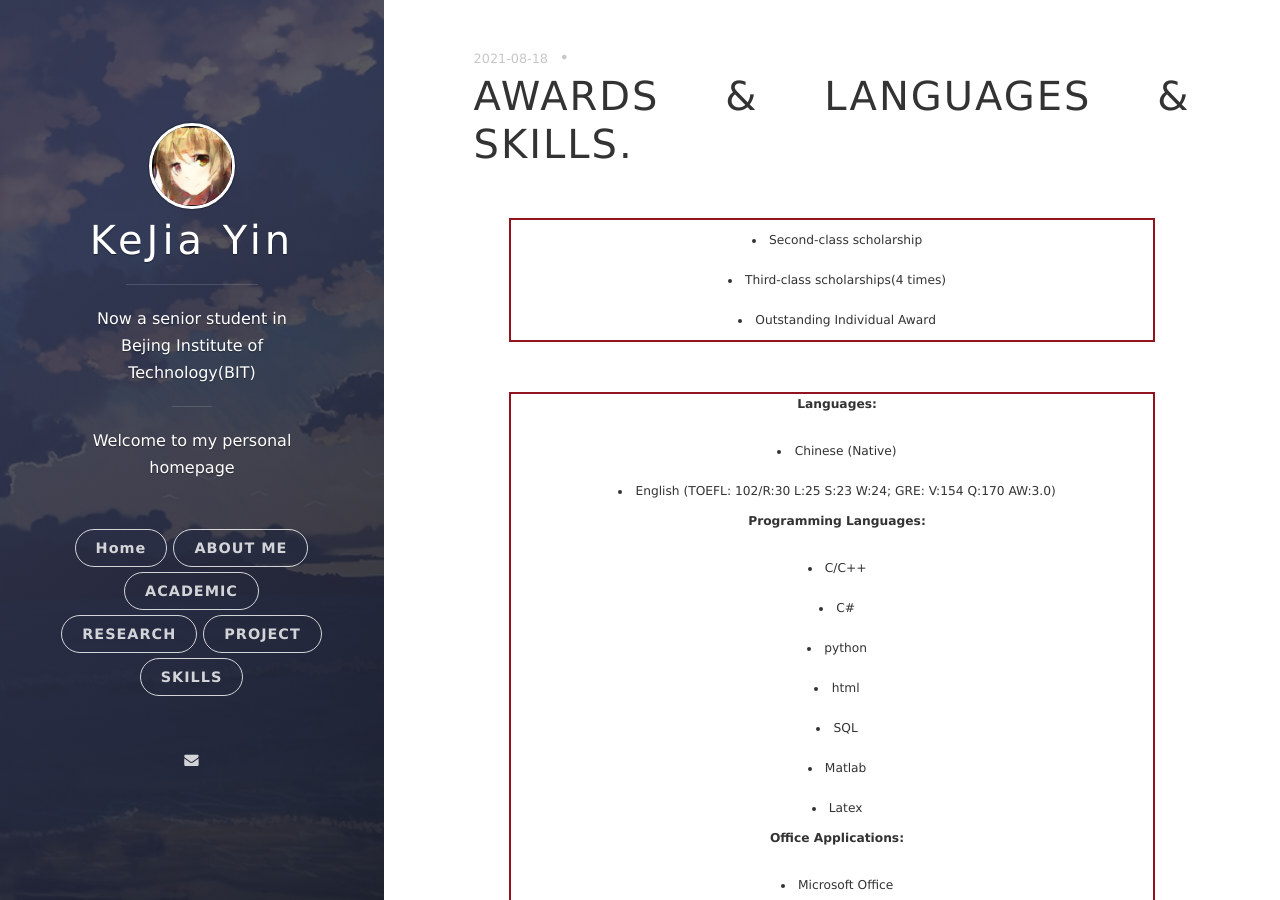
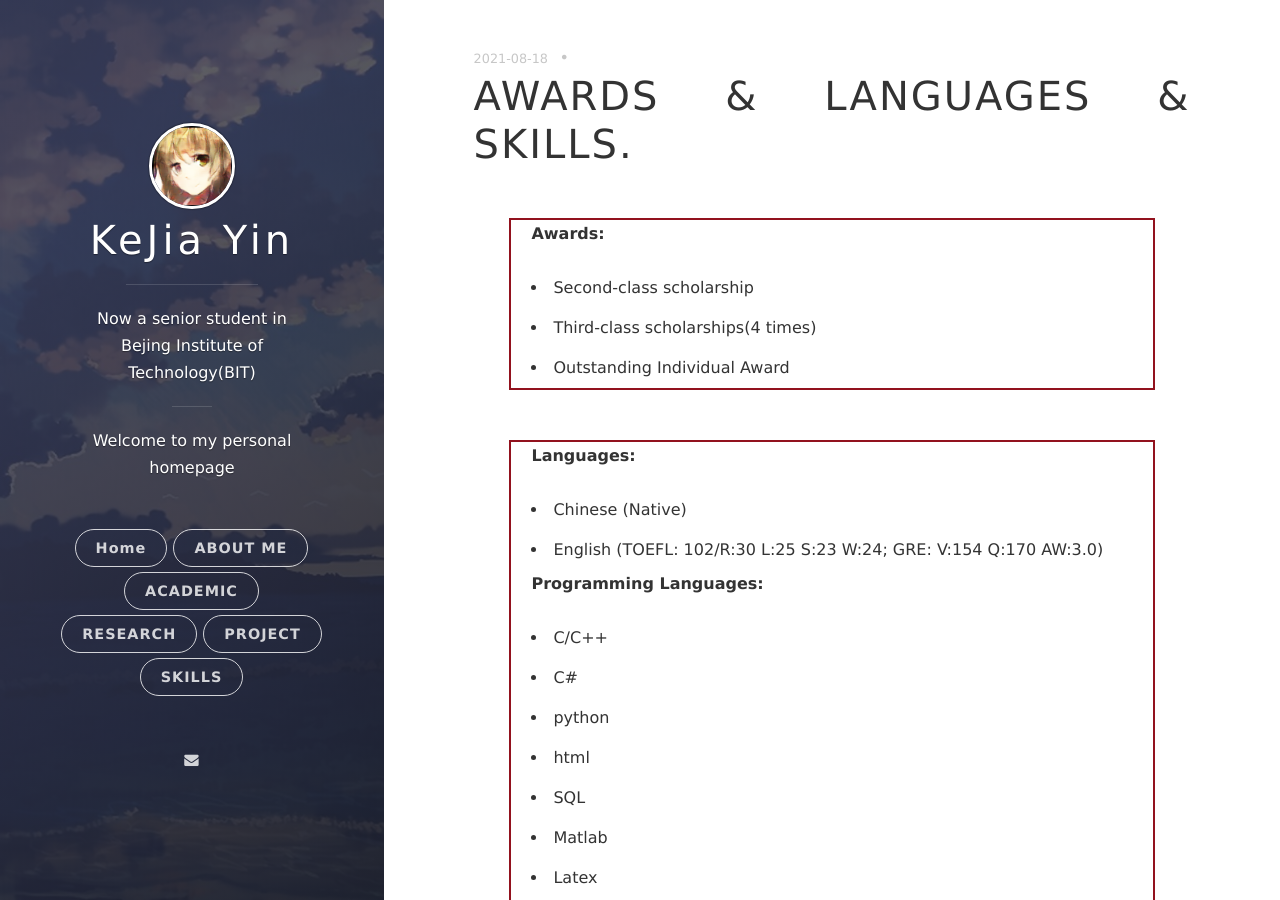
Before and after one commit to yinkejia/yinkejia.github.io, a Jekyll site: the page built from _posts/2016-02-15-AWARDS & LANGUAGES & SKILLS.markdown, in a window 1280 px wide and 900 px high. Built offline with Jekyll 4.4.1, drawn with Linux system fonts in a browser that asks for light colours; nearby versions of some CDN libraries.

Commit message:
Update 2016-02-15-AWARDS & LANGUAGES & SKILLS.markdown

```diff
--- a/_posts/2016-02-15-AWARDS & LANGUAGES & SKILLS.markdown
+++ b/_posts/2016-02-15-AWARDS & LANGUAGES & SKILLS.markdown
@@ -6,12 +6,15 @@ date: 2021-08-18 15:32:24.000000000 +09:00
 
 <table border="0">
   <tr>
-    <td width="75%">
+    <td width="75%" align="left">
+      <font size="3">
+      <p><strong>Awards:</strong></p>
       <ui>
         <li>Second-class scholarship</li>
         <li>Third-class scholarships(4 times)</li>
         <li>Outstanding Individual Award</li>
       </ui>
+      </font>
     </td>
   </tr>
 </table>
@@ -19,7 +22,8 @@ date: 2021-08-18 15:32:24.000000000 +09:00
 
 <table border="0">
   <tr>
-    <td width="75%">
+    <td width="75%" align="left">
+      <font size="3">
       <p><strong>Languages:</strong></p>
       <ui>
         <li>Chinese (Native)</li>
@@ -50,6 +54,7 @@ date: 2021-08-18 15:32:24.000000000 +09:00
         <li>Pytorch</li>
         <li>Tensorflow</li>
       </ui>
+      </font>
     </td>
   </tr>
 </table>
```
